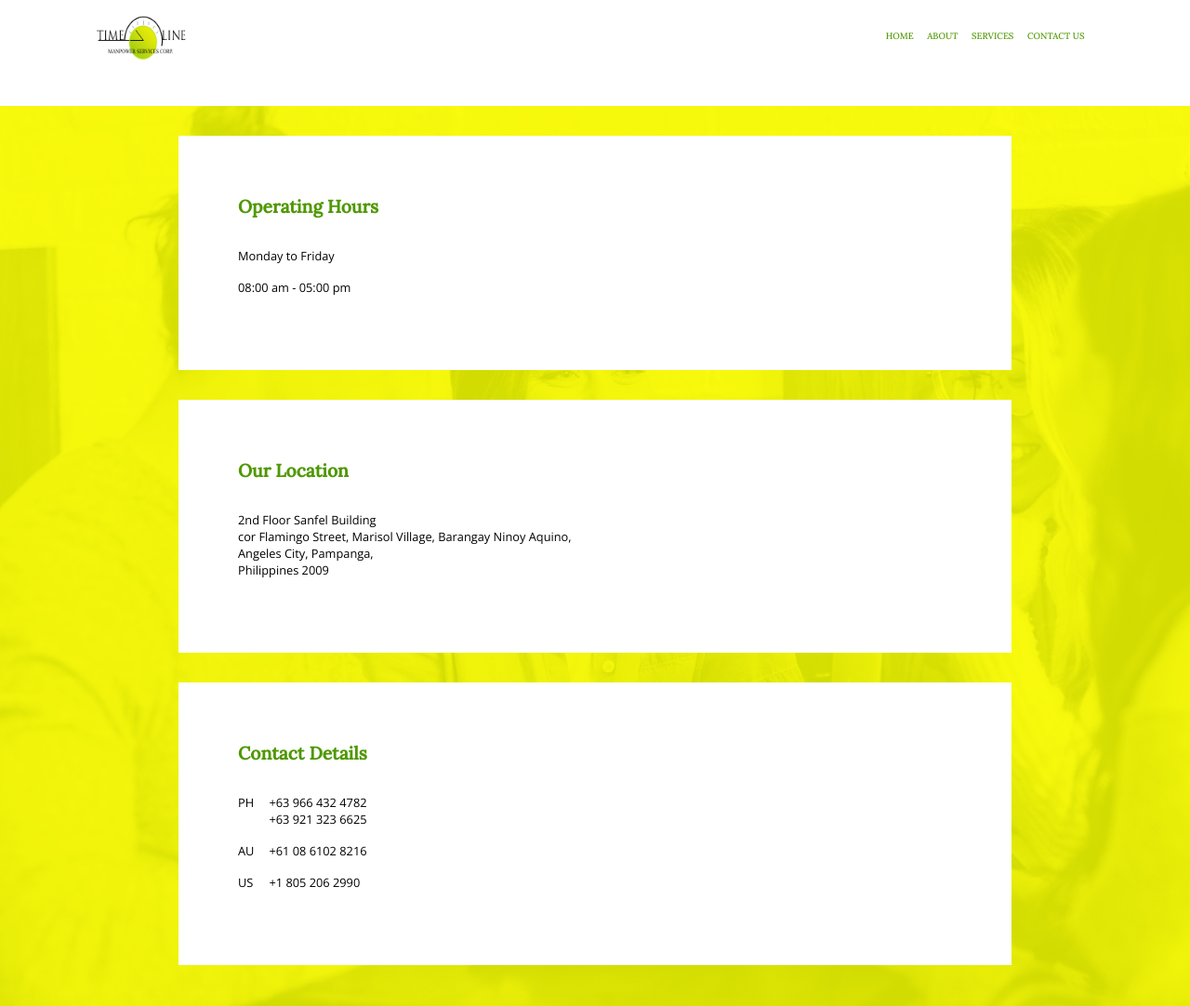
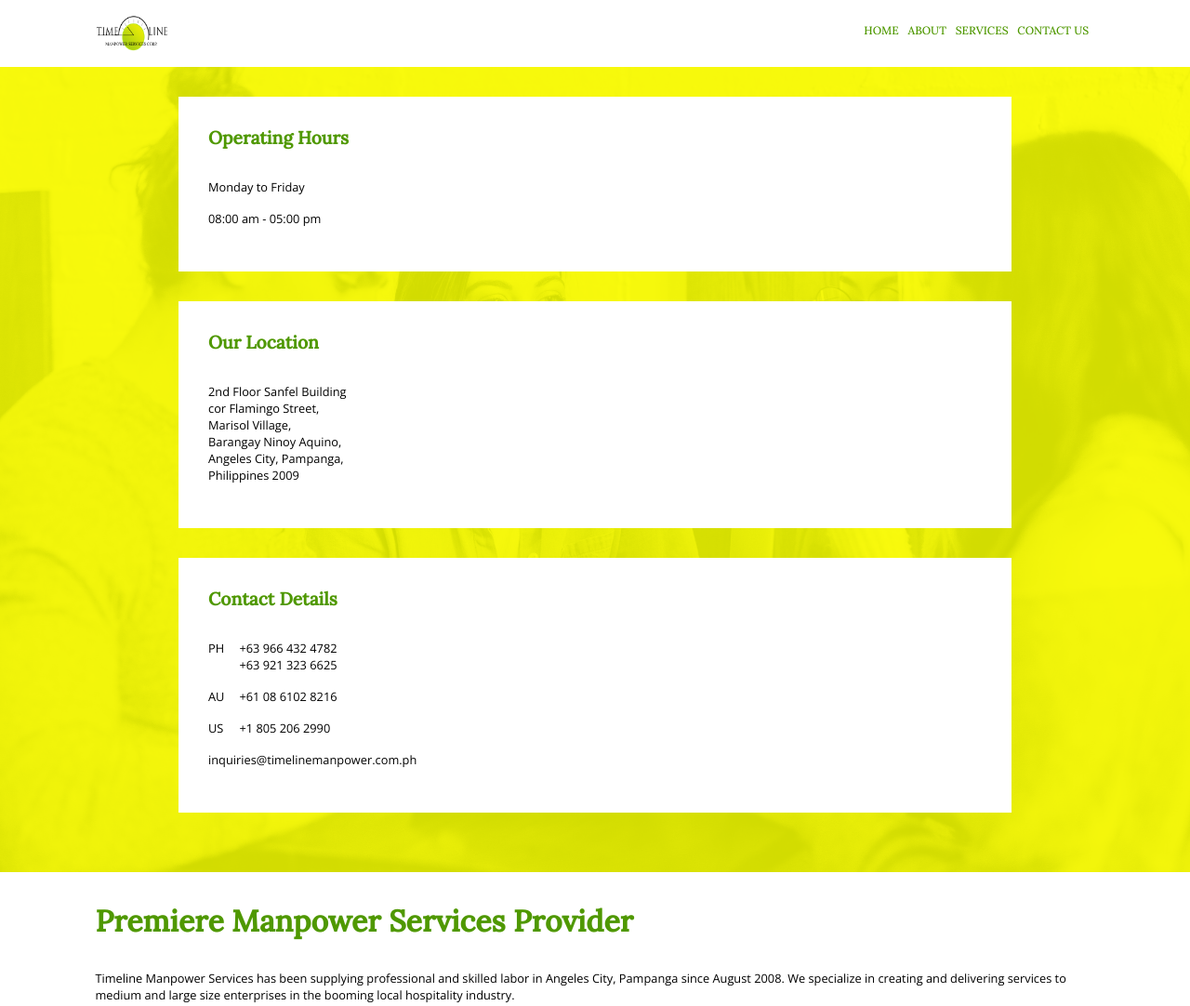
Before and after one commit to bogsp/timeline, a plain HTML site: page dist/index.html in a window 1280 px wide. Shown: the top 1082 px of the page at 93% size. Drawn offline with nearby package versions, Linux system fonts and the light colour scheme.

Commit message:
updated styles

```diff
--- a/dist/index.html
+++ b/dist/index.html
@@ -8,6 +8,7 @@
     <link rel="stylesheet" href="https://cdnjs.cloudflare.com/ajax/libs/font-awesome/5.15.2/css/all.min.css" />
     <link rel="stylesheet" href="./css/style.min.css">
     <title>Timeline Man Power Inc.</title>
+    <link rel="shortcut icon" href="favicon.ico" type="image/x-icon">
 </head>
 
 <body>
@@ -33,8 +34,7 @@
                     </div>
                     <div class="blurb-item">
                         <h3>Our Location</h3>
-                        <p>2nd Floor Sanfel Building<br>cor Flamingo Street, Marisol Village,
-                            Barangay Ninoy Aquino,<br>Angeles City, Pampanga,<br>Philippines 2009</p>
+                        <p>2nd Floor Sanfel Building<br>cor Flamingo Street,<br>Marisol Village,<br>Barangay Ninoy Aquino,<br>Angeles City, Pampanga,<br>Philippines 2009</p>
                     </div>
                     <div class="blurb-item contact-numbers">
                         <h3 class="blurb-heading">Contact Details</h3>
@@ -44,6 +44,8 @@
                         <p class="left">+61 08 6102 8216</p>
                         <p class="right">US</p>
                         <p class="left">+1 805 206 2990</p>
+                        <p class="blurb-heading">inquiries@timelinemanpower.com.ph</p>
+
                     </div>
                 </div>
             </div>
@@ -51,52 +53,29 @@
         <section id="about">
             <div class="container">
                 <h1>Premiere Manpower Services Provider</h1>
-                <p>Timeline Manpower Services has been supplying professional and skilled labor in Angeles City,
-                    Pampanga
-                    since August 2008. We specialize in creating and delivering services to medium and large size
-                    enterprises in the booming local hospitality industry.</p>
+                <p>Timeline Manpower Services has been supplying professional and skilled labor in Angeles City, Pampanga since August 2008. We specialize in creating and delivering services to medium and large size enterprises in the booming local hospitality industry.</p>
                 <div class="mission">
                     <div>
                         <img class="mission-logo" src="./images/logo.png" alt="Timeline Man Power Inc.">
                     </div>
                     <div>
-                        <p>Our Core Business focus on Human Resource Outsourcing and currently we provide various
-                            innovative
-                            outsourcing services to various clients. We are a team of dedicated professionals who work
-                            hard
-                            to maintain and meet the expectations of our clients.</p>
-                        <p>Timeline Manpower Services is an outsourcing provider that helps businesses to grow and
-                            achieve
-                            greater sustainability by providing high quality staffs, facilities, and ease of
-                            recruitment,
-                            HR, and payroll.</p>
-                        <p>Established in August 2008 with over 13 years of experience, we have continuously provided
-                            quality manpower service across Pampanga (Philippines). And now we are embarking the year
-                            with a
-                            challenge to cater to BPO Services.</p>
+                        <p>Our Core Business focus on Human Resource Outsourcing and currently we provide various innovative outsourcing services to various clients. We are a team of dedicated professionals who work hard to maintain and meet the expectations of our clients.</p>
+                        <p>Timeline Manpower Services is an outsourcing provider that helps businesses to grow and achieve greater sustainability by providing high quality staffs, facilities, and ease of recruitment, HR, and payroll.</p>
+                        <p>Established in August 2008 with over 13 years of experience, we have continuously provided quality manpower service across Pampanga (Philippines). And now we are embarking the year with a challenge to cater to BPO Services.</p>
                     </div>
                     <div>
                         <h3>Mission</h3>
                         <ul>
-                            <li>To establish partnership with all prospective client and to sustain quality and
-                                productive
-                                service.</li>
-                            <li>To provide reliable and quality manpower services to businesses’ manpower requirements.
-                            </li>
-                            <li>To ensure excellence in the quality of work and provide service to clients by providing
-                                proper training and development to employees, proper and adequate tools. Systems that
-                                are in
-                                place for smooth operation and promoting a culture of excellence in the company.</li>
+                            <li>To establish partnership with all prospective client and to sustain quality and productive service.</li>
+                            <li>To provide reliable and quality manpower services to businesses’ manpower requirements.</li>
+                            <li>To ensure excellence in the quality of work and provide service to clients by providing proper training and development to employees, proper and adequate tools. Systems that are in place for smooth operation and promoting a culture of excellence in the company.</li>
                             <li>Assist in national development by providing jobs to the unemployed.</li>
                         </ul>
                     </div>
                     <div>
                         <h3>Vision</h3>
-                        <p>We will be the preferred manpower service provider because of our professional partnership
-                            with
-                            our clientele.</p>
-                        <p>We will be one of the top service providers in catering manpower services locally and
-                            internationally because we protect the welfare of our people.</p>
+                        <p>We will be the preferred manpower service provider because of our professional partnership with our clientele.</p>
+                        <p>We will be one of the top service providers in catering manpower services locally and internationally because we protect the welfare of our people.</p>
                     </div>
                 </div>
             </div>
@@ -104,9 +83,7 @@
         <section id="services">
             <div class="container blurbs">
                 <h1>Why Choose Us?</h1>
-                <p>As a legitimate independent service contractor, we always value our commitment to our clientele. We
-                    ensure that the company is compliant on all labor law and standards. Thus we partner with our
-                    clients to attain growth and development and to achieve each other’s corporate goal.</p>
+                <p>As a legitimate independent service contractor, we always value our commitment to our clientele. We ensure that the company is compliant on all labor law and standards. Thus we partner with our clients to attain growth and development and to achieve each other’s corporate goal.</p>
                 <div class="blurb-item">
                     <h3>BPO Service</h3>
                     <ul>
@@ -159,14 +136,14 @@
             <div class="container">
                 <h1>Our Clients</h1>
                 <div class="clients">
+                    <a href="#" target="_blank" rel="noopener noreferrer"><img src="./images/smi.jpg" alt=""></a>
+                    <a href="#" target="_blank" rel="noopener noreferrer"><img src="./images/auf.jpg"
+                            alt="Angeles University Foundation"></a>
                     <a href="#" target="_blank" rel="noopener noreferrer"><img src="./images/apollonia.jpg"
                             alt="Apollonia Royale"></a>
-                    <a href="#" target="_blank" rel="noopener noreferrer"><img src="./images/auf.jpg"
-                            alt="Angeles University Foundation"></a>
+                    <a href="#" target="_blank" rel="noopener noreferrer"><img src="./images/sanraf.jpg"
+                                    alt="San Rafael"></a>
                     <a href="#" target="_blank" rel="noopener noreferrer"><img src="./images/rishan.jpg" alt=""></a>
-                    <a href="#" target="_blank" rel="noopener noreferrer"><img src="./images/sanraf.jpg"
-                            alt="San Rafael"></a>
-                    <a href="#" target="_blank" rel="noopener noreferrer"><img src="./images/smi.jpg" alt=""></a>
                 </div>
             </div>
         </section>
@@ -176,21 +153,21 @@
                 <div class="form">
                     <form netlify>
                         <div class="input">
+                            <label for="fname" class="label-text"><span class="input-content">First Name</span></label>
                             <input type="text" id="fname" name="fname" required>
-                            <label for="fname" class="label-text"><span class="input-content">First Name</span></label>
                         </div>
                         <div class="input">
+                            <label for="lname" class="label-text"><span class="input-content">Last Name</span></label>
                             <input type="text" id="lname" name="lname" required>
-                            <label for="lname" class="label-text"><span class="input-content">Last Name</span></label>
                         </div>
                         <div class="input col-s2">
+                            <label for="email" class="label-email"><span class="input-content">Email</span></label>
                             <input type="email" id="email" name="email" required>
-                            <label for="email" class="label-email"><span class="input-content">Email</span></label>
                         </div>
                         <div class="input col-s2">
-                            <textarea id="message" name="message" rows="6" required></textarea>
                             <label for="message" class="label-textarea"><span
-                                    class="textarea-content">Message</span></label>
+                                class="textarea-content">Message</span></label>
+                                <textarea id="message" name="message" rows="6" required></textarea>
                         </div>
                         <input type="submit">
                     </form>
@@ -207,9 +184,9 @@
             <div class="copyright">
                 <p>&copy; 2021 | All rights reserved.</p>
             </div>
-            <div class="links">
+            <!-- <div class="links">
                 <a href="https://bybogs.netlify.app/" target="_blank">By Bogs</a>
-            </div>
+            </div> -->
             <div class="social">
                 <a href="https://www.facebook.com/" target="_blank"><i class="fab fa-facebook fa-2"></i></a>
                 <a href="https://www.instagram.com/" target="_blank"><i class="fab fa-instagram fa-2"></i></a>
--- a/scss/_global.scss
+++ b/scss/_global.scss
@@ -58,7 +58,7 @@ header .container {
     align-items: center;
     justify-content: space-between;
     img {
-        width: 100px;
+        width: 80px;
         margin: $margin 0;
     }
     .menu {
@@ -70,9 +70,9 @@ header .container {
             a {
                 text-decoration: none;
                 text-transform: uppercase;
-                padding-right: .7rem;
+                padding-right: .4rem;
                 font-family: 'Lora', serif;
-                font-size: .6rem;
+                font-size: .75rem;
                 font-weight: 500;
             }
         }
@@ -115,7 +115,7 @@ footer {
         width: 70vw;
         background-color: $light;
         margin: $margin 0;
-        padding: $padding * 4;
+        padding: $padding * 2;
     }
 }
 
@@ -124,124 +124,40 @@ footer {
     background-color: $light;
     padding: $padding * 2;
     form {
-        display: grid;
-        grid-template-columns: 1fr;
         color: $primary;
-        border: 1px solid $dark;
         padding: $padding * 2;
-
     }
 }
 
-input[type=text] {
+input[type=text],
+input[type=email],
+input[type=submit],
+textarea {
     width: 100%;
-    padding-top: $padding;
-    @include input-defaults;
-    &:focus+.label-text .input-content,
-    &:valid+.label-text .input-content {
-        @include input-transform;
-    }
-    &:focus+.label-text::after,
-    &:valid+.label-text::after {
-        transform: translateX(0%);
-    }
+    outline: none;
+    border: none;
+    margin: $margin / 3 0;
+    padding: $padding / 2;
 }
 
+input[type=text],
+input[type=email],
+textarea {
+    background-color: $secondary;
+}
+input[type=text],
 input[type=email] {
-    width: 100%;
-    padding-top: $padding;
-    @include input-defaults;
-    &:focus+.label-email .input-content,
-    &:valid+.label-email .input-content {
-        @include input-transform;
-    }
-    &:focus+.label-email::after,
-    &:valid+.label-email::after {
-        transform: translateX(0%);
-    }
-}
-
-textarea {
-    width: 100%;
-    padding-top: $padding;
-    @include input-defaults;
-    &:valid+.label-textarea .textarea-content,
-    &:focus+.label-textarea .textarea-content {
-        @include input-transform;
-    }
-    &:valid+.label-textarea::after,
-    &:focus+.label-textarea::after {
-        transform: translateX(0%);
-    }
+    height: 1.5rem;
 }
 
 input[type=submit] {
-    outline: none;
-    border: none;
-    font-size: .7rem;
     color: $light;
     background-color: $primary;
     cursor: pointer;
-    padding: $padding / 2 $padding;
-    margin: $margin 0;
-    transition: opacity $transition ease-in-out;
     &:hover {
         opacity: .75;
     }
 }
-
-.label-text,
-.label-email {
-    width: 100%;
-    @include label-defaults;
-    left: 0;
-    border-bottom: 1px solid $dark;
-    &::after {
-        @include label-after;
-        left: 0;
-        bottom: -1px;
-    }
-}
-
-.label-textarea {
-    width: 100%;
-    @include label-defaults;
-    top: -50%;
-    left: 0;
-    &::before {
-        content: '';
-        position: absolute;
-        // top: 50%;
-        bottom: 1;
-        border-bottom: 1px solid $dark;
-    }
-    &::after {
-        @include label-after;
-        top: 50%;
-        bottom: 1px;
-    }
-}
-
-.input-content {
-    position: absolute;
-    bottom: 0;
-    left: 0;
-    transition: all $transition ease;
-}
-
-.textarea-content {
-    position: absolute;
-    bottom: 10px;
-    left: 0;
-    transition: all $transition ease;
-}
-
-.input {
-    position: relative;
-    // overflow: hidden;
-}
-
-
 
 // Layout
 header,
@@ -251,6 +167,11 @@ section {
     grid-template-columns: $gutter 1fr $gutter;
     .container {
         grid-column: 2;
+    }
+}
+footer,
+section {
+    .container {
         margin-bottom: $margin * 2;
     }
 }
--- a/scss/_variables.scss
+++ b/scss/_variables.scss
@@ -1,6 +1,6 @@
 // Colors
 $primary: #4f9800;
-$secondary: #afafaf;
+$secondary: #f3f3f3;
 $highlight: #e8ed07;
 $light: #fff;
 $dark: #333333;
```
Also changed, not shown: scss/_sections.scss (+7 -3 lines), dist/css/style.min.css, dist/images/apollonia.jpg, dist/images/smi.jpg, scss/style.css, 2 other files.
